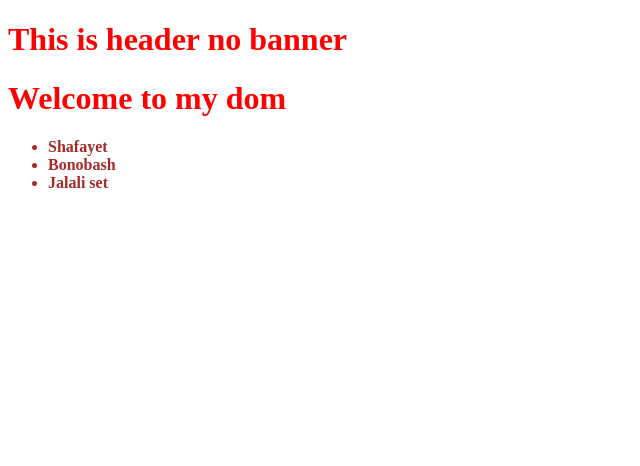
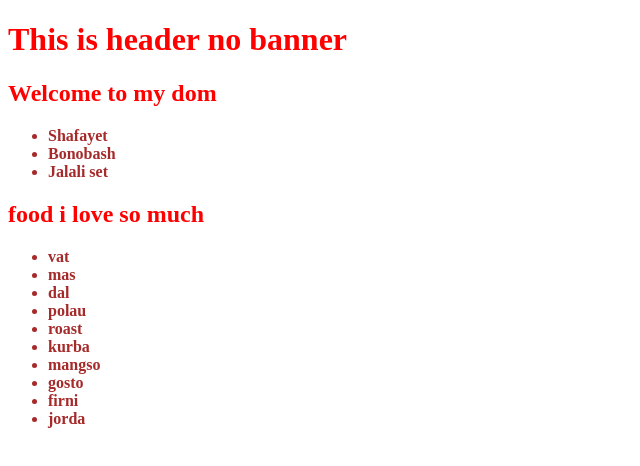
Before and after one commit to ridu101/tour-of-DOM, a plain HTML site: page index.html in a window 1280 px wide. Shown: the whole page, without its empty margins (0-640 px from the left). Drawn offline with Linux system fonts and the light colour scheme.

Commit message:
get elemts by id,tagname,class

```diff
--- a/index.html
+++ b/index.html
@@ -13,12 +13,29 @@
         <h1>This is header no banner</h1>
     </header>
     <main>
-        <h1>Welcome to my dom</h1>
+       <section>
+         <h1>Welcome to my dom</h1>
         <ul>
             <li>Shafayet</li>
             <li>Bonobash</li>
             <li>Jalali set</li>
         </ul>
+       </section>
+       <section>
+        <h1 id="food-title">food i love so much</h1>
+        <ul>
+            <li>vat</li>
+            <li class="deshi">mas</li>
+            <li class="deshi">dal</li>
+            <li class="deshi">polau</li>
+            <li class="deshi">roast</li>
+            <li>kurba</li>
+            <li>mangso </li>
+            <li>gosto</li>
+            <li>firni</li>
+            <li>jorda</li>
+        </ul>
+       </section>
     </main>
     <script>
 
@@ -26,14 +43,24 @@
 
         const allHeading = document.getElementsByTagName('h1')
         for (const headings of allHeading) {
-            console.log(headings.innerText);
+            //console.log(headings.innerText);
         }
 
         //all li tag
 
         const allList= document.getElementsByTagName('li');
         for ( const list of allList){
-            console.log(list.innerText);
+            //console.log(list.innerText);
+        }
+
+        // get by id
+        const foodTilte= document.getElementById('food-title');
+        //console.log(foodTilte.innerText);
+
+        //get element by class
+        const deshiItem= document.getElementsByClassName('deshi');
+        for (const item of deshiItem){
+            console.log(item.innerText)
         }
 
     </script>
```
